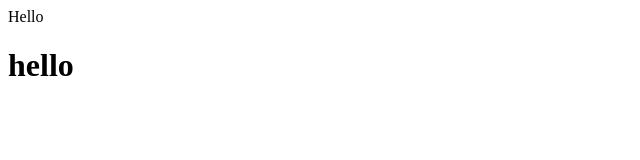
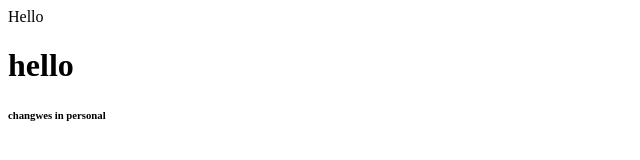
Before and after one commit to sonashubhamvats/demo-repo, a plain HTML site: page index.html in a window 1280 px wide. Shown: the full height of the page, 0-640 px from the left. Drawn offline with Linux system fonts and the light colour scheme.

Commit message:
changes from personal branch

```diff
--- a/index.html
+++ b/index.html
@@ -1,2 +1,3 @@
 <div>Hello</div>
 <h1>hello</h1>
+<h6>changwes in personal</h6>
```
